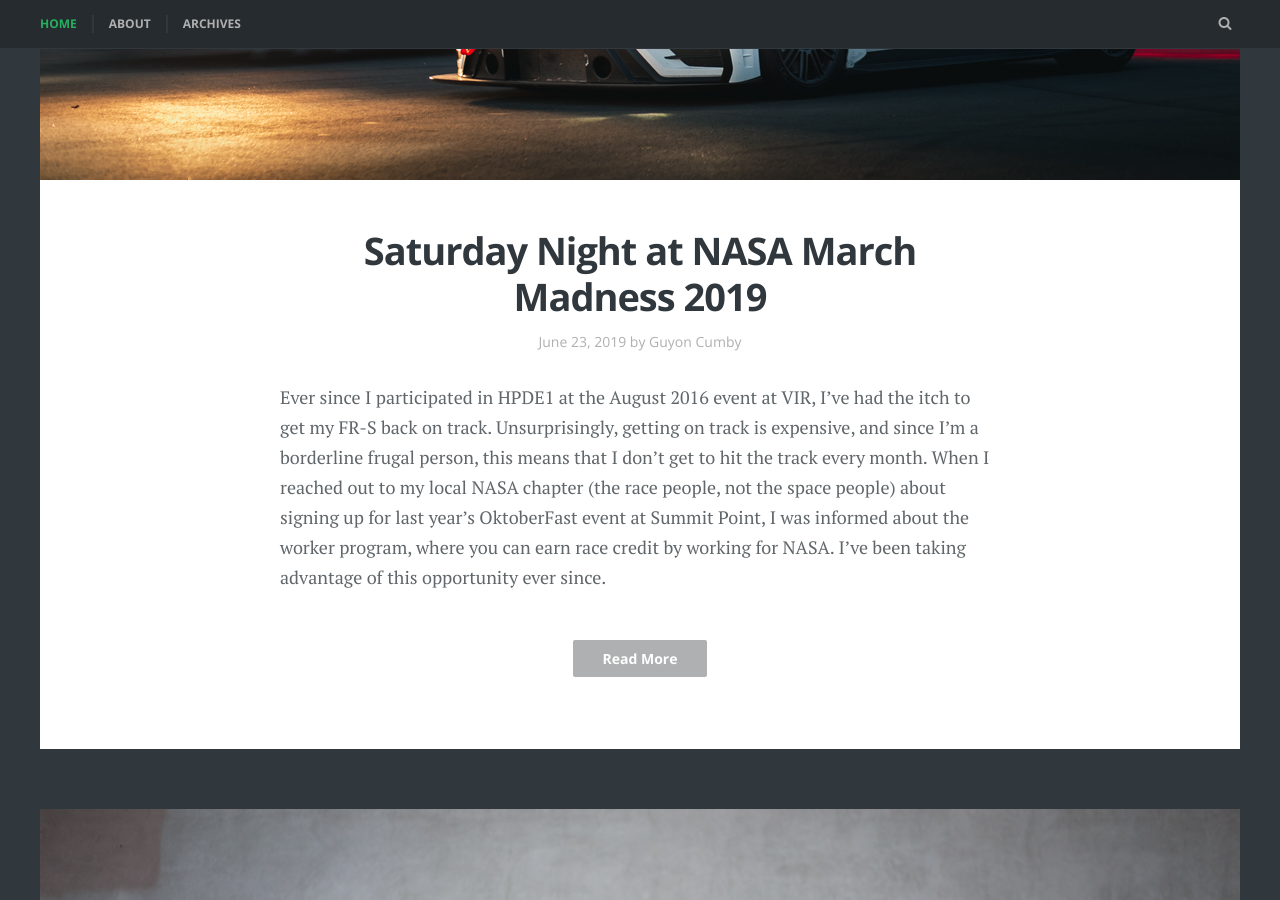
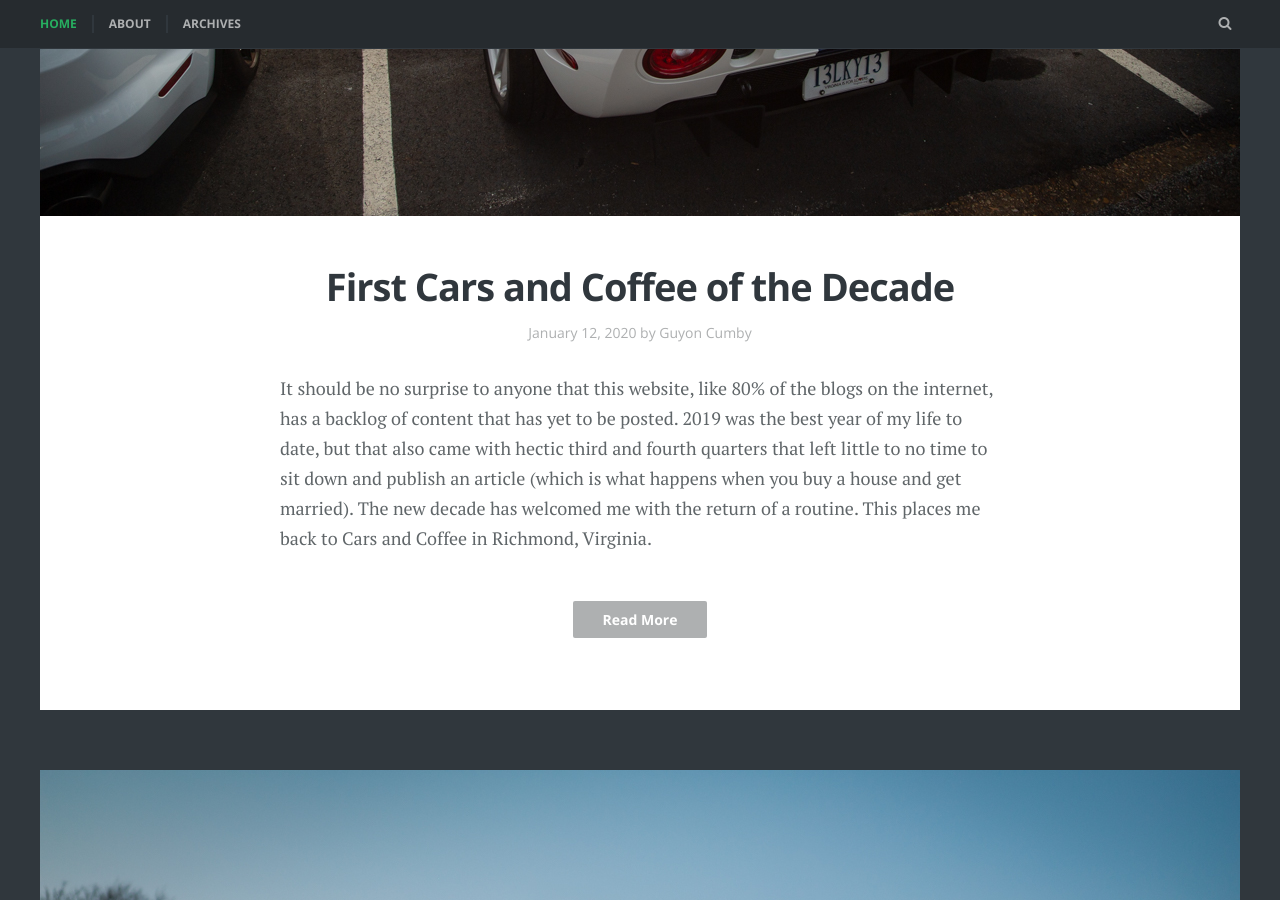
Before and after one commit to gkubed/gkubed.github.io, a Jekyll site: the page built from index.html, in a window 1280 px wide and 900 px high, scrolled down 570 px. Built offline with Jekyll 4.4.1, drawn with Linux system fonts in a browser that asks for light colours; some web fonts are replaced; the list of posts is cut into pages by our own code.

Commit message:
First Cars and Coffee of the Decade article

```diff
--- a/_posts/2019-02-02-capturing-mso-mauvine-blue.markdown
+++ b/_posts/2019-02-02-capturing-mso-mauvine-blue.markdown
@@ -3,7 +3,7 @@ layout: post
 title: "Capturing MSO Mauvine Blue"
 date: "2019-02-02 12:02:31 -0500"
 featured_image: 720s-sideshot.jpg
-tags: [Cars, McLaren, 720S, MSO, Paint]
+tags: [Cars, McLaren, 720S, MSO, Paint, Cars and Coffee, Richmond Virginia]
 ---
 
 It's hard to describe why I'm not a huge supercar person. It's not that I don't respect them—they will continue to make me turn my head, and I'll always point them out, but, given the choice between a $100,000 car and a $20,000 car with $80,000 worth of work done to it, I will almost certainly prefer the latter. Maybe I'm too set in my ways, or maybe I'm just plain wrong, but that's just how Guyon typically operates. Seeing the latest exotic model is always a little special the first time, but I grow bored knowing that there are others like it.
--- /dev/null
+++ b/_posts/2020-01-12-first-cars-and-coffee-of-the-decade.markdown
@@ -0,0 +1,63 @@
+---
+layout: post
+title: "First Cars and Coffee of the Decade"
+date: "2020-01-11 20:39:02 -0500"
+featured_image: ford-gt-cars-and-coffee-overlook.jpg
+tags: [Cars and Coffee, Richmond Virginia]
+---
+
+It should be no surprise to anyone that this website, like 80% of the blogs on the internet, has a backlog of content that has yet to be posted. 2019 was the best year of my life to date, but that also came with hectic third and fourth quarters that left little to no time to sit down and publish an article (which is what happens when you buy a house and get married). The new decade has welcomed me with the return of a routine. This places me back to Cars and Coffee in Richmond, Virginia.
+
+<!--more-->
+
+Our city's Cars and Coffee meets every other week in the parking lot of a local indoor shopping mall. For a city of no great magnitude, we have a fantastic turnout with a wide variety of vehicles on any day of the year that the weather permits.
+
+{% include image_full.html url="https://www.flickr.com/photos/gkubed/49370010228/in/album-72157712627766542/" imageurl="https://gkubed.s3.amazonaws.com/2020-01-12-first-cars-and-coffee-of-the-decade/_MG_3643-1200.jpg" title="" caption="" %}
+
+Like my earlier piece *Capturing MSO Mauvine Blue*, which also took place here, I began by taking a photo of my own car. It's nice to sneak one in before the surrounding spaces inevitably fill up.
+
+It's early/mid-January, and like most outdoor events, our turnout has a direct relationship with how favorable the weather is - and today's weather was remarkable with a high of 71°. And how was our turnout? Well - it's clear that Richmond is south enough that "winter storage" is a foreign concept here.
+{% include image_full.html url="https://www.flickr.com/photos/gkubed/49370440441/in/album-72157712627766542/" imageurl="https://gkubed.s3.amazonaws.com/2020-01-12-first-cars-and-coffee-of-the-decade/_MG_3710-1200.jpg" title="" caption="" %}
+{% include image_full.html url="https://www.flickr.com/photos/gkubed/49370735162/in/album-72157712627766542/" imageurl="https://gkubed.s3.amazonaws.com/2020-01-12-first-cars-and-coffee-of-the-decade/_MG_3731-1200.jpg" title="" caption="" %}
+{% include image_full.html url="https://www.flickr.com/photos/gkubed/49370057898/in/album-72157712627766542/" imageurl="https://gkubed.s3.amazonaws.com/2020-01-12-first-cars-and-coffee-of-the-decade/_MG_3747-1200.jpg" title="" caption="" %}
+
+One of my favorite things about Cars and Coffee events is how there's no exclusivity implied. Whether exotic or domestic, slow or fast, old or new, low production or mass production, concours ready or drift missile, everything is welcome at Cars and Coffee.
+
+{% include image_full.html url="https://www.flickr.com/photos/gkubed/49370001853/in/album-72157712627766542/" imageurl="https://gkubed.s3.amazonaws.com/2020-01-12-first-cars-and-coffee-of-the-decade/_MG_3668-1200.jpg" title="" caption="" %}
+{% include image_full.html url="https://www.flickr.com/photos/gkubed/49369987633/in/album-72157712627766542/" imageurl="https://gkubed.s3.amazonaws.com/2020-01-12-first-cars-and-coffee-of-the-decade/_MG_3697-1200.jpg" title="" caption="" %}
+{% include image_full.html url="https://www.flickr.com/photos/gkubed/49370036313/in/album-72157712627766542/" imageurl="https://gkubed.s3.amazonaws.com/2020-01-12-first-cars-and-coffee-of-the-decade/_MG_3784-1200.jpg" title="" caption="" %}
+{% include image_full.html url="https://www.flickr.com/photos/gkubed/49369983453/in/album-72157712627766542/" imageurl="https://gkubed.s3.amazonaws.com/2020-01-12-first-cars-and-coffee-of-the-decade/_MG_3705-1200.jpg" title="" caption="" %}
+{% include image_full.html url="https://www.flickr.com/photos/gkubed/49370492751/in/album-72157712627766542/" imageurl="https://gkubed.s3.amazonaws.com/2020-01-12-first-cars-and-coffee-of-the-decade/_MG_3790-1200.jpg" title="" caption="" %}
+
+And despite having attended dozens of times, there's always something I haven't seen before. One of those this week was this somewhat subtle Mercedes-Benz sedan.
+
+{% include image_full.html url="https://www.flickr.com/photos/gkubed/49370007563/in/album-72157712627766542/" imageurl="https://gkubed.s3.amazonaws.com/2020-01-12-first-cars-and-coffee-of-the-decade/_MG_3653-1200.jpg" title="" caption="" %}
+
+The fender flares are a dead giveaway to those in the know - this is a Mercedes-Benz 500E, which Porsche assembled and partially designed while Mercedes-Benz was preoccupied preparing the new S-Class model. To add to it, this particular Mercedes-Benz 500 E has been tuned by Florida-based Renntech, who took it upon themselves to rebadge it as an "E 600".
+
+{% include image_full.html url="https://www.flickr.com/photos/gkubed/49370674632/in/album-72157712627766542/" imageurl="https://gkubed.s3.amazonaws.com/2020-01-12-first-cars-and-coffee-of-the-decade/mercedes-collage.jpeg" title="" caption="" %}
+
+Speaking of Porsche - one of my absolute favorites this time was a Porsche 914 brought by PCA's own *Porsche Panorama* editor Rob Sass. I was surprised by the emotion that it invoked even though I've seen many Porsche 914s before. Something about that light blue paint with a hint of teal paired with the playful plaid seats really did it for me. Such a small car, such a strong personality. It's cars like this that give me inspiration for my future MX32 Cressida build.
+
+{% include image_full.html url="https://www.flickr.com/photos/gkubed/49370724592/in/album-72157712627766542/" imageurl="https://gkubed.s3.amazonaws.com/2020-01-12-first-cars-and-coffee-of-the-decade/_MG_3751-1200.jpg" title="" caption="" %}
+{% include image_full.html url="https://www.flickr.com/photos/gkubed/49370726652/in/album-72157712627766542/" imageurl="https://gkubed.s3.amazonaws.com/2020-01-12-first-cars-and-coffee-of-the-decade/_MG_3748-1200.jpg" title="" caption="" %}
+{% include image_full.html url="https://www.flickr.com/photos/gkubed/49370723412/in/album-72157712627766542/" imageurl="https://gkubed.s3.amazonaws.com/2020-01-12-first-cars-and-coffee-of-the-decade/_MG_3753-1200.jpg" title="" caption="" %}
+
+About the same time that I wrapped up taking these shots, I looked back at the main gathering to see that the aluminum bonnet of the Ford GT (as pictured in the header image of this article) had been opened to display the 5.4L supercharged V8. There's something special about a legendary powerplant shoehorned between 355-width tires, *especially* when the owner has decided to grab more of the power that was left on the table by Ford by upgrading the standard supercharger to a Whipple unit.
+
+{% include image_full.html url="https://www.flickr.com/photos/gkubed/49370501911/in/album-72157712627766542/" imageurl="https://gkubed.s3.amazonaws.com/2020-01-12-first-cars-and-coffee-of-the-decade/_MG_3772-1200.jpg" title="" caption="" %}
+{% include image_full.html url="https://www.flickr.com/photos/gkubed/49370040293/in/album-72157712627766542/" imageurl="https://gkubed.s3.amazonaws.com/2020-01-12-first-cars-and-coffee-of-the-decade/_MG_3775-1200.jpg" title="" caption="" %}
+{% include image_full.html url="https://www.flickr.com/photos/gkubed/49370498041/in/album-72157712627766542/" imageurl="https://gkubed.s3.amazonaws.com/2020-01-12-first-cars-and-coffee-of-the-decade/_MG_3777-1200.jpg" title="" caption="" %}
+
+Having been the center of attention on our wedding day, I can confirm that I *much* prefer being behind the lens. It's good to be back.
+
+Finally, here's an assortment of photos I took this morning in no particular order.
+
+{% include image_full.html url="https://www.flickr.com/photos/gkubed/49370491801/in/album-72157712627766542/" imageurl="https://gkubed.s3.amazonaws.com/2020-01-12-first-cars-and-coffee-of-the-decade/_MG_3794-1200.jpg" title="" caption="" %}
+{% include image_full.html url="https://www.flickr.com/photos/gkubed/49370716702/in/album-72157712627766542/" imageurl="https://gkubed.s3.amazonaws.com/2020-01-12-first-cars-and-coffee-of-the-decade/_MG_3764-1200.jpg" title="" caption="" %}
+{% include image_full.html url="https://www.flickr.com/photos/gkubed/49370017123/in/album-72157712627766542/" imageurl="https://gkubed.s3.amazonaws.com/2020-01-12-first-cars-and-coffee-of-the-decade/porsche-356.jpeg" title="" caption="" %}
+{% include image_full.html url="https://www.flickr.com/photos/gkubed/49370473231/in/album-72157712627766542/" imageurl="https://gkubed.s3.amazonaws.com/2020-01-12-first-cars-and-coffee-of-the-decade/_MG_3827-1200.jpg" title="" caption="" %}
+{% include image_full.html url="https://www.flickr.com/photos/gkubed/49370063703/in/album-72157712627766542/" imageurl="https://gkubed.s3.amazonaws.com/2020-01-12-first-cars-and-coffee-of-the-decade/_MG_3736-1200.jpg" title="" caption="" %}
+{% include image_full.html url="https://www.flickr.com/photos/gkubed/49369989218/in/album-72157712627766542/" imageurl="https://gkubed.s3.amazonaws.com/2020-01-12-first-cars-and-coffee-of-the-decade/mustang.jpeg" title="" caption="" %}
+{% include image_full.html url="https://www.flickr.com/photos/gkubed/49370445071/in/album-72157712627766542/" imageurl="https://gkubed.s3.amazonaws.com/2020-01-12-first-cars-and-coffee-of-the-decade/_MG_3698-1200.jpg" title="" caption="" %}
+{% include image_full.html url="https://www.flickr.com/photos/gkubed/49370731187/in/album-72157712627766542/" imageurl="https://gkubed.s3.amazonaws.com/2020-01-12-first-cars-and-coffee-of-the-decade/_MG_3740-1200.jpg" title="" caption="" %}
```
Also changed, not shown: images/posts/ford-gt-cars-and-coffee-overlook.jpg (added).
